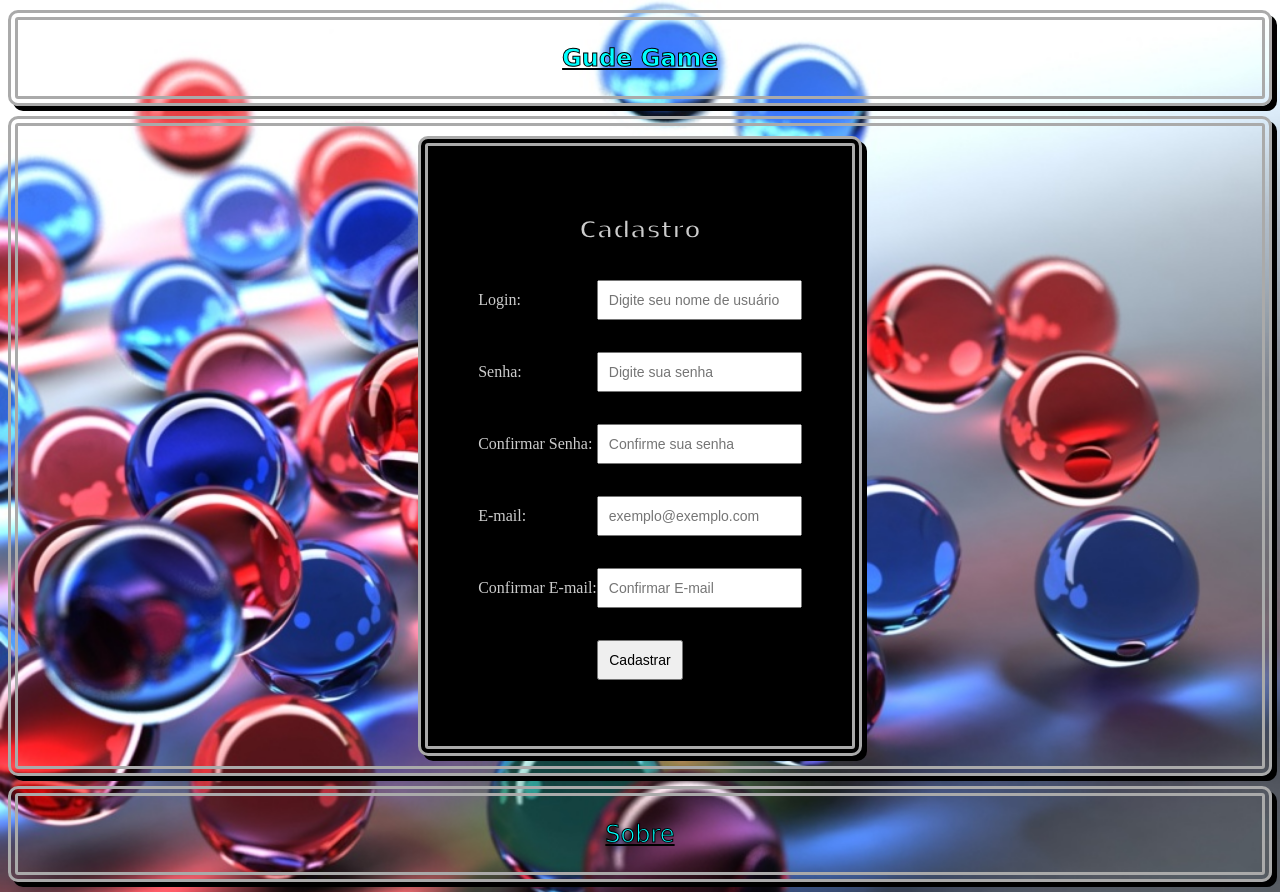
After one commit to wagnerprestrelo/gude-game, a PHP site: page /cadastro.html in a window 1280 px wide. The commit adds this page. Run offline with PHP 8.4, Linux system fonts and the light colour scheme.

Commit message:
Página de cadastro e mudança de pastas

```diff
--- /dev/null
+++ b/cadastro.html
@@ -0,0 +1,29 @@
+<html>
+    <head>
+        <title>Gude Game - Cadastro</title>
+        <meta charset="UTF-8" />
+        <link rel="stylesheet" href="css/estilo_geral.css" />
+    </head>
+
+    <body>
+        <header>
+            <h1><a href="index.html">Gude Game</a></h1>
+        </header>
+        <main>
+            <form>
+                <h2>Cadastro</h2>
+                <p><label>Login:</label> <input type="text" placeholder="Digite seu nome de usuário" /></p>
+                <p><label>Senha:</label> <input type="password" placeholder="Digite sua senha" /></p>
+                <p><label>Confirmar Senha:</label> <input type="password" placeholder="Confirme sua senha" /></p>
+                <p><label>E-mail:</label> <input type="email" placeholder="exemplo@exemplo.com" /></p>
+                <p><label>Confirmar E-mail:</label> <input type="email" placeholder="Confirmar E-mail" /></p>
+                <p><input type="submit" value="Cadastrar" /></p>
+            </form>
+        </main>
+        <footer>
+            <div id="sobre">
+                <p><a href="sobre.html">Sobre</a> </p>
+            </div>
+        </footer>
+    </body>
+</html>
--- a/estilo_geral.css
+++ b/css/estilo_geral.css
@@ -19,7 +19,7 @@ footer {
 }
 
 body{
-    background-image: url('bg.jpg');
+    background-image: url('../imagens/bg.jpg');
     background-repeat: no-repeat;
     background-attachment: fixed;
     background-size: cover;
@@ -27,13 +27,14 @@ body{
 
 main {
     display: flex;
-    height: 70%;
     flex-direction: column;
     justify-content: center;
     align-items: center;
 }
 
-#conteudo {
+#conteudo, form {
+    background-color: black;
+    color: #CCCCCC;
     margin: 10px;
     width: fit-content;
     height: fit-content;
@@ -45,11 +46,29 @@ main {
     text-align: center;
 }
 
+form {
+    display: flex;
+    flex-direction: column;
+    align-items: space-between;
+}
+
+form > p {
+    width: 100%;
+    display: flex;
+    justify-content: space-between;
+    align-items: center;
+}
+
+form > p:last-of-type {
+    justify-content: center;
+}
+
 input {
     padding: 10px;
     font-size: 14px;
     border-radius: 10x;
 }
+
 h1{
     font-size: 36px;
     position: relative;
--- a/index.html
+++ b/index.html
@@ -2,7 +2,7 @@
     <head>
         <title>Gude Game - Aposta de bolinhas de gude Online</title>
         <meta charset="UTF-8" />
-        <link rel="stylesheet" href="estilo_geral.css" />
+        <link rel="stylesheet" href="css/estilo_geral.css" />
     </head>
     <body>
         <header>
@@ -13,6 +13,7 @@
                 <h2>Login</h2>
                 <p><input type="text" /></p>
                 <p><input type="password" /></p>
+                <a href="cadastro.html">Cadastro</a>
             </div>
         </main>
         <footer>
--- a/sobre.html
+++ b/sobre.html
@@ -2,17 +2,17 @@
     <head>
         <title>Gude Game - Sobre</title>
         <meta charset="UTF-8" />
-        <link rel="stylesheet" href="estilo_geral.css" />
+        <link rel="stylesheet" href="css/estilo_geral.css" />
     </head>
     <body>
 
         <header>
             <h1><a href="index.html">Gude Game</a></h1>
-            <h2>Sobre</h2>
         </header>
 
         <main>
             <div id="conteudo">
+                <h2>Sobre</h2>
                 <p>Lorem ipsum dolor sit amet, consectetur adipiscing elit. Aenean sem nunc, tincidunt nec eros ut, sollicitudin tincidunt dolor. Proin feugiat luctus venenatis. Praesent sapien lectus, viverra eget urna ut, tempor bibendum urna. Curabitur diam leo, lobortis ac cursus ut, accumsan maximus elit. Cras malesuada tellus diam, sed ornare orci feugiat et. Phasellus vel egestas neque. Sed sed congue tellus, eu eleifend felis. Integer faucibus, velit at pellentesque condimentum, nisl neque tincidunt neque, sed dignissim arcu libero a mauris. Orci varius natoque penatibus et magnis dis parturient montes, nascetur ridiculus mus. Suspendisse vulputate iaculis semper. Vestibulum vitae ante ac est fringilla consectetur. Vivamus vitae blandit turpis. Vivamus leo leo, lacinia non tincidunt vitae, malesuada et nunc. Nulla fermentum neque nec felis fermentum iaculis. Vestibulum ultricies luctus nulla id aliquam. Vestibulum ante ipsum primis in faucibus orci luctus et ultrices posuere cubilia curae;
 
                 Quisque vitae nunc hendrerit, venenatis leo eu, ultrices nibh. Quisque eu rhoncus risus. Proin in mollis tortor, sit amet placerat risus. Fusce vel quam congue, congue mi in, condimentum mi. Praesent sit amet diam fringilla, sodales ex vel, imperdiet velit. Pellentesque ornare nunc in varius interdum. Curabitur ultrices aliquam feugiat.</p>
```
Also changed, not shown: imagens/bg.jpg (renamed from bg.jpg).
